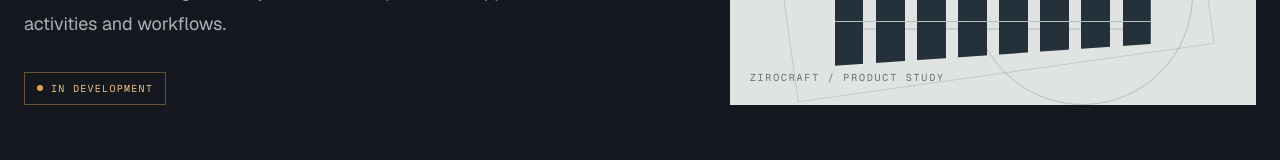
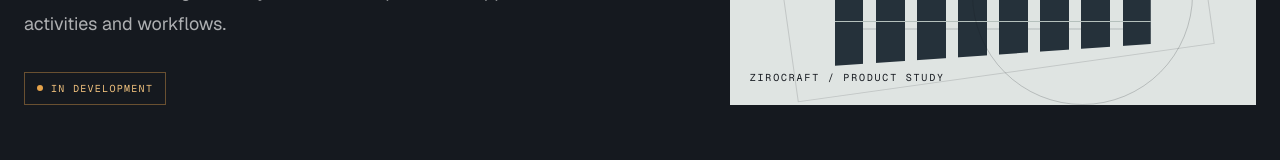
Before and after one commit to Youuzzi/Zirocraft-Official-Website, a Next.js app: page /en/products/zirologistics in a window 1280 px wide. Shown: the part 477-637 px from the top of the page. Built offline with nearby package versions, Linux system fonts and the light colour scheme; no server answers.

Commit message:
fix(a11y): restore contrast in modularized features

```diff
--- a/src/features/products/components/product-detail-hero.tsx
+++ b/src/features/products/components/product-detail-hero.tsx
@@ -17,7 +17,7 @@ export function ProductDetailHero({ product, locale }: { product: Product; local
             <p className="mt-7 max-w-2xl text-lg leading-8 text-white/65">{copy.summary}</p>
             <span className="mt-8 inline-flex items-center gap-2 border border-[#e5a34b]/40 px-3 py-2 font-mono text-[10px] uppercase tracking-[.13em] text-[#f0c17d]"><span className="h-1.5 w-1.5 rounded-full bg-[#e5a34b]" />{id ? "Dalam pengembangan" : "In development"}</span>
           </div>
-          <div className={`product-art ${pos ? "product-art-pos" : "product-art-wms"} min-h-[260px] lg:min-h-[340px]`} aria-hidden="true"><div className="art-core" /><span className="absolute bottom-5 left-5 z-10 font-mono text-[10px] tracking-[.18em] text-[#26313b]/65">ZIROCRAFT / PRODUCT STUDY</span></div>
+          <div className={`product-art ${pos ? "product-art-pos" : "product-art-wms"} min-h-[260px] lg:min-h-[340px]`} aria-hidden="true"><div className="art-core" /><span className="absolute bottom-5 left-5 z-10 font-mono text-[10px] tracking-[.18em] text-[#15191f]">ZIROCRAFT / PRODUCT STUDY</span></div>
         </div>
       </div>
     </section>
```
